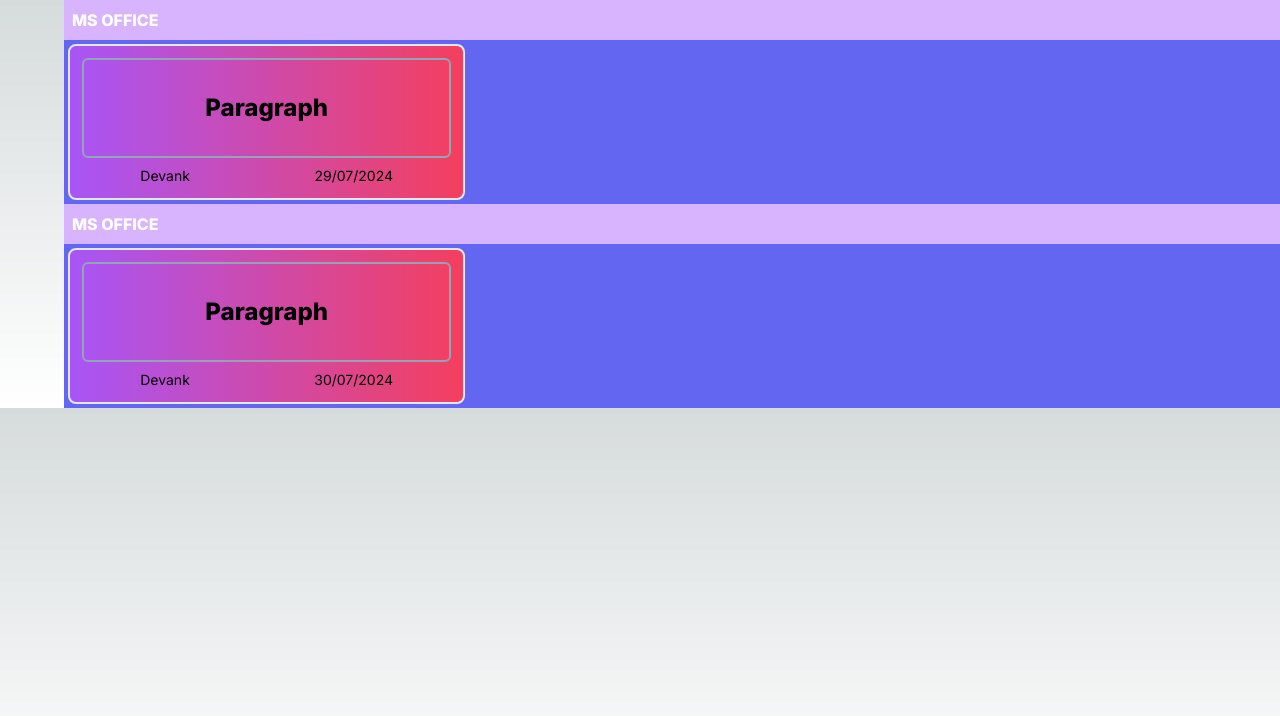
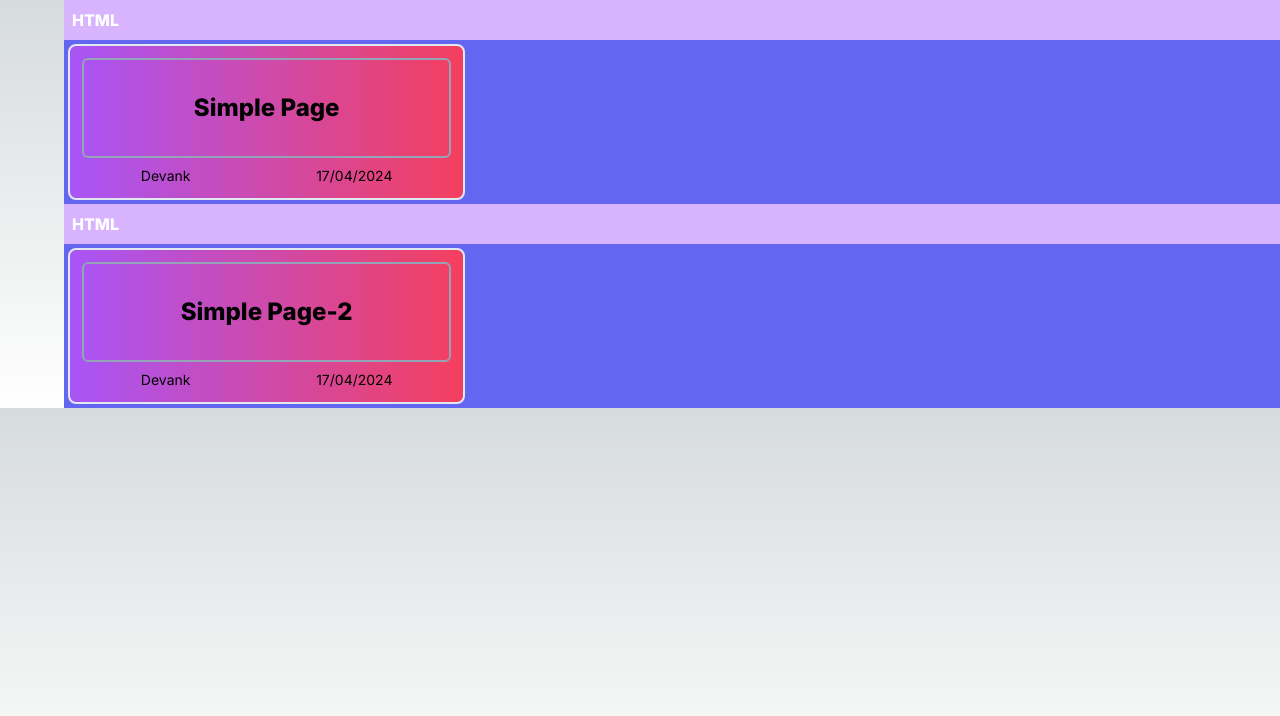
Before and after one commit to AdreshSingh/getworkdone-NextJS, a Next.js app: page /pages/work-html in a window 1280 px wide. Shown: the top 716 px of the page. Built offline with nearby package versions, Linux system fonts and the light colour scheme.

Commit message:
adding various tasks like word,html,

```diff
--- a/src/app/pages/work-html/page.tsx
+++ b/src/app/pages/work-html/page.tsx
@@ -4,17 +4,17 @@ export default  () => {
     const data: task[] = [
         {
             id: 1,
-            taskCategory: "MS OFFICE",
-            taskTitle: "Paragraph",
+            taskCategory: "HTML",
+            taskTitle: "Simple Page",
             taskBy: "Devank",
-            taskDate: "29/07/2024"
+            taskDate: "17/04/2024"
         },
         {
             id: 2,
-            taskCategory: "MS OFFICE",
-            taskTitle: "Paragraph",
+            taskCategory: "HTML",
+            taskTitle: "Simple Page-2",
             taskBy: "Devank",
-            taskDate: "30/07/2024"
+            taskDate: "17/04/2024"
         }
     ]
     return (
@@ -23,14 +23,12 @@ export default  () => {
  data.map((item) => {
     return (
             <>
-                            <div className="bg-purple-300 text-white font-extrabold p-2 w-">{
-                                item.taskCategory
-                            }</div>
+         <div className="bg-purple-300 text-white font-extrabold p-2 w-">
+            {item.taskCategory}</div>
             <div className="grid grid-cols-1 md:grid-cols-3 bg-indigo-500">
             <Task key={item.id} taskTitle={item.taskTitle} taskBy={item.taskBy} taskDate={item.taskDate} />
             </div>
-                        </>
-                    )
+            </>)
             })
             }
         </div>
```
Lines whose indentation alone changed are shown as unchanged.
